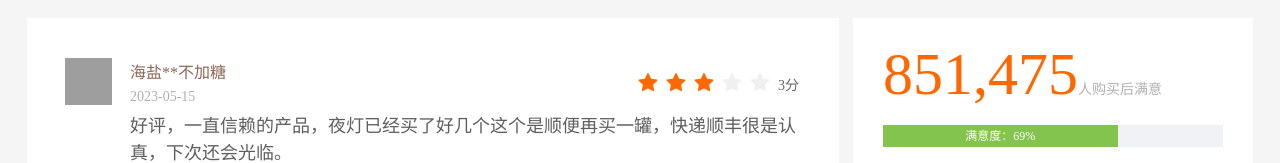
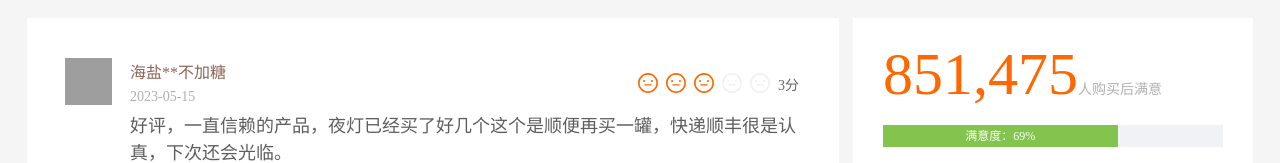
Before and after one commit to chengdongqing/mishop-ui, a React (Vite) app: page /product/1/comments in a window 1280 px wide. Shown: the part 487-650 px from the top of the page. Built offline with nearby package versions, Linux system fonts and the light colour scheme; grey boxes are pictures that could not be loaded.

Commit message:
优化已知问题

```diff
--- a/src/components/ImagePreview/index.tsx
+++ b/src/components/ImagePreview/index.tsx
@@ -7,6 +7,7 @@ import {
   LeftOutlined,
   MinusCircleOutlined,
   PlusCircleOutlined,
+  ReloadOutlined,
   RightOutlined,
   RotateLeftOutlined,
   RotateRightOutlined
@@ -120,12 +121,23 @@ function FooterBar({
             }}
           />
         </Space>
+        <Space>
           <DownloadOutlined
             title={'下载到本地'}
             onClick={() => {
               downloadFile(src, '');
             }}
           />
+          <ReloadOutlined
+            title={'还原缩放'}
+            onClick={() => {
+              onChange({
+                scale: 1,
+                rotate: 0
+              });
+            }}
+          />
+        </Space>
         <Space size={'2rem'}>
           <RotateLeftOutlined
             title={'向左旋转'}
--- a/src/components/Rate/index.tsx
+++ b/src/components/Rate/index.tsx
@@ -1,13 +1,14 @@
 import Space from '@/components/Space';
 import { StarFilled } from '@ant-design/icons';
 import classNames from 'classnames';
-import { PropsWithChildren } from 'react';
+import { PropsWithChildren, ReactNode } from 'react';
 import styles from './index.module.less';
 
 interface RateProps extends PropsWithChildren {
   count?: number;
   value?: number;
   disabled?: boolean;
+  character?: ReactNode | ((value: number) => ReactNode);
   onChange?: (value: number) => void;
 }
 
@@ -15,6 +16,7 @@ export default function Rate({
   count = 5,
   value = 5,
   disabled,
+  character = <StarFilled />,
   children,
   onChange
 }: RateProps) {
@@ -37,7 +39,7 @@ export default function Rate({
                 }
               }}
             >
-              <StarFilled />
+              {typeof character === 'function' ? character(value) : character}
             </div>
           ))}
       </Space>
--- a/src/pages/Product/Comments/index.tsx
+++ b/src/pages/Product/Comments/index.tsx
@@ -7,6 +7,7 @@ import Row from '@/components/Row';
 import Space from '@/components/Space';
 import useIsElementVisible from '@/hooks/useIsElementVisible.ts';
 import { comments } from '@/pages/Product/Comments/const.ts';
+import { MehOutlined, SmileOutlined } from '@ant-design/icons';
 import classNames from 'classnames';
 import { useEffect, useRef, useState } from 'react';
 import FilterBar from './FilterBar';
@@ -92,7 +93,13 @@ function CommentList() {
                   <div className={styles.date}>{item.date}</div>
                 </div>
               </Space>
-              <Rate disabled value={item.rate}>
+              <Rate
+                disabled
+                value={item.rate}
+                character={(value) => {
+                  return value > 3 ? <SmileOutlined /> : <MehOutlined />
+                }}
+              >
                 {item.rate}分
               </Rate>
             </Row>
```
Lines whose indentation alone changed are shown as unchanged.
